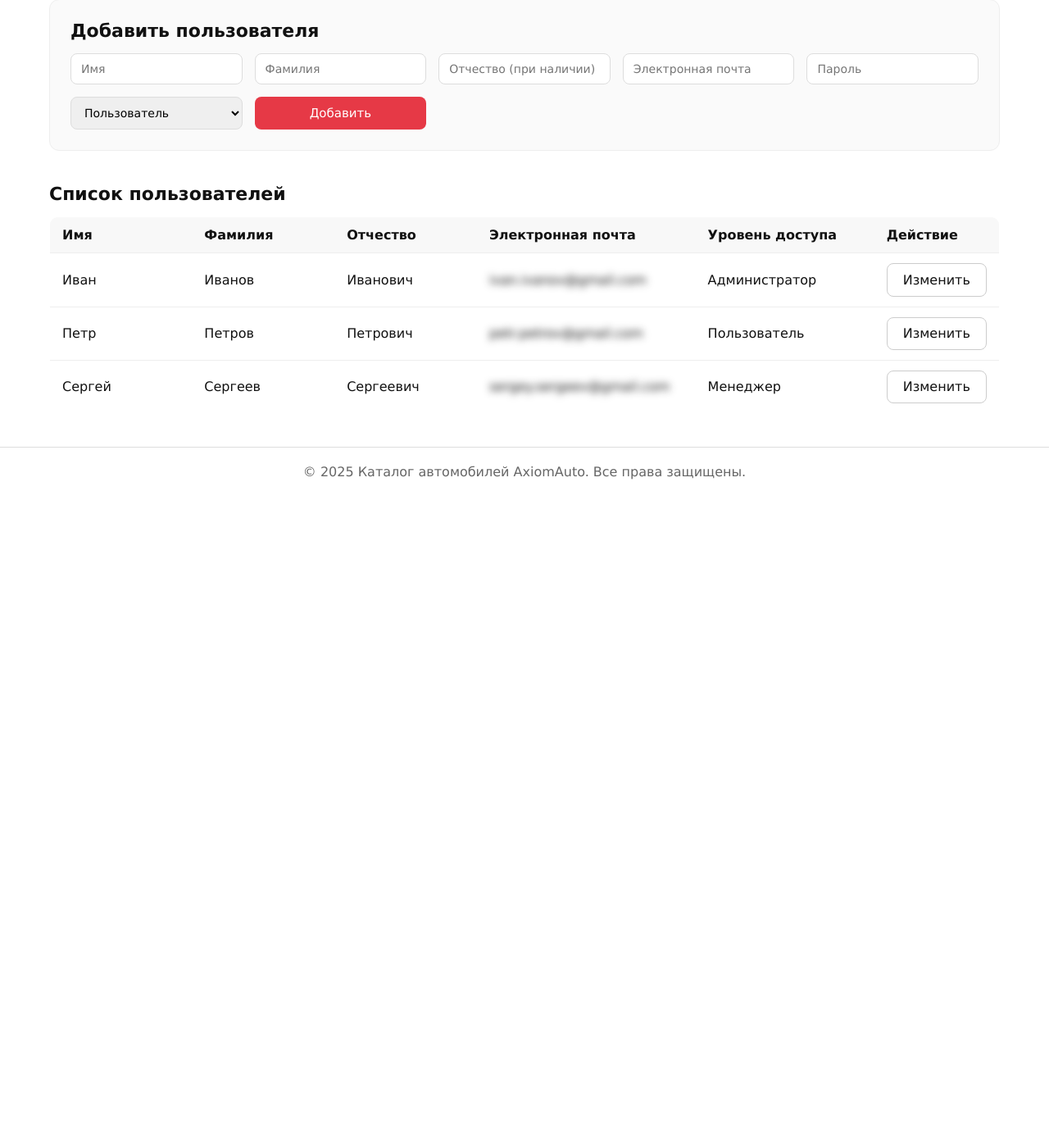
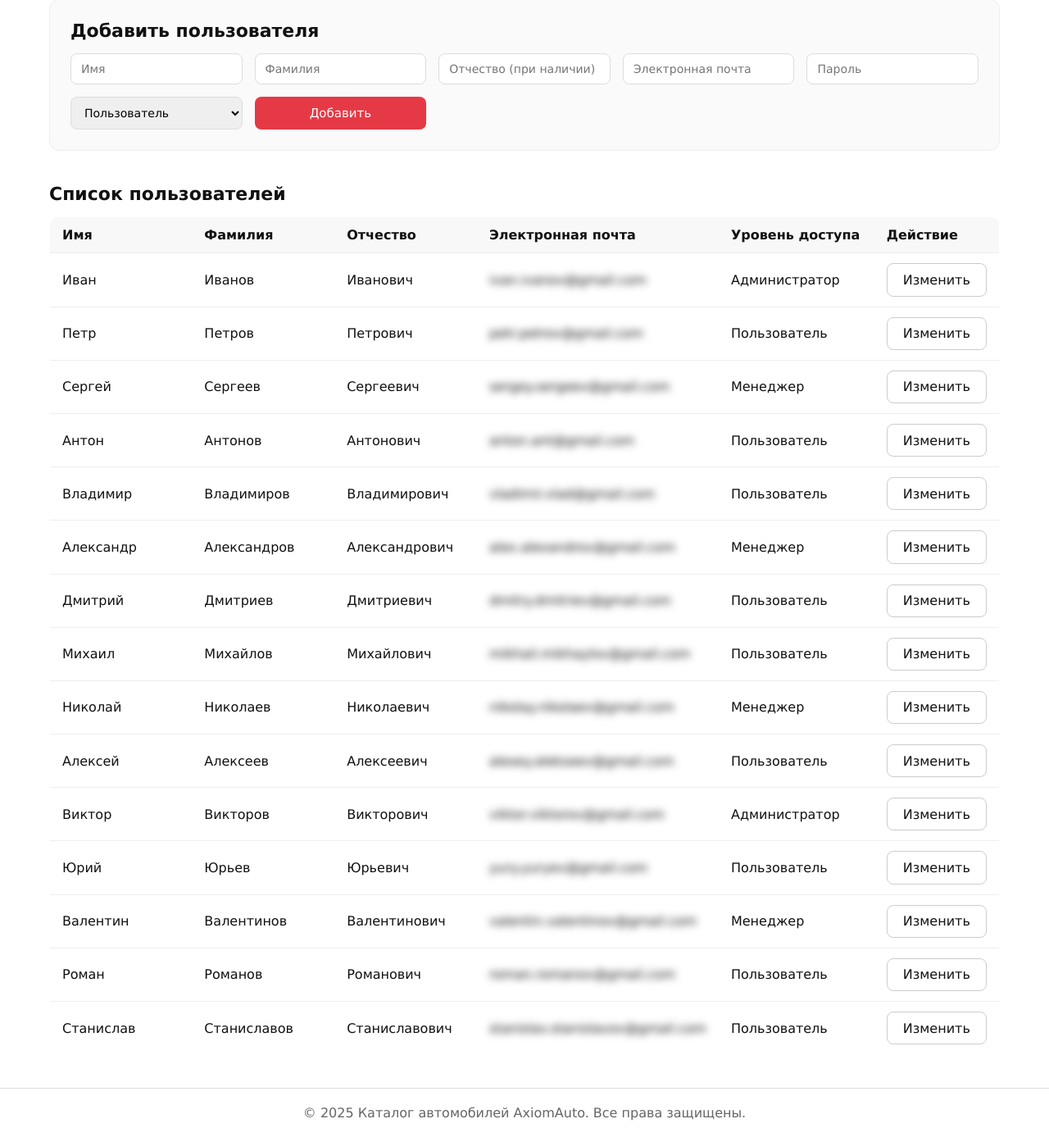
Before and after one commit to HanamileH/AxiomAuto, a Flask app: template app/templates/staff/users.html in a window 1280 px wide. Shown: the part 357-1744 px from the top of the page at 82% size. Before the commit the page ends 942 px from the top, so only its background shows below. Run offline with Flask 3, Linux system fonts and the light colour scheme; the template is opened without the code that fills it, so the values that code supplies are empty; parts of the project's set-up code (start-up, migrations or seed data) failed here and were passed over.

Commit message:
Add new user entries and fix class spacing in users template

```diff
--- a/app/templates/staff/users.html
+++ b/app/templates/staff/users.html
@@ -69,7 +69,7 @@
                 <td>Петр</td>
                 <td>Петров</td>
                 <td>Петрович</td>
-                <td  class="hide-data">petr.petrov@gmail.com</td>
+                <td class="hide-data">petr.petrov@gmail.com</td>
                 <td>Пользователь</td>
                 <td><button class="btn-outline">Изменить</button></td>
             </tr>
@@ -82,6 +82,115 @@
                 <td>Менеджер</td>
                 <td><button class="btn-outline">Изменить</button></td>
             </tr>
+
+            <tr>
+                <td>Антон</td>
+                <td>Антонов</td>
+                <td>Антонович</td>
+                <td class="hide-data">anton.ant@gmail.com</td>
+                <td>Пользователь</td>
+                <td><button class="btn-outline">Изменить</button></td>
+            </tr>
+
+            <tr>
+                <td>Владимир</td>
+                <td>Владимиров</td>
+                <td>Владимирович</td>
+                <td class="hide-data">vladimir.vlad@gmail.com</td>
+                <td>Пользователь</td>
+                <td><button class="btn-outline">Изменить</button></td>
+            </tr>
+
+            <tr>
+                <td>Александр</td>
+                <td>Александров</td>
+                <td>Александрович</td>
+                <td class="hide-data">alex.alexandrov@gmail.com</td>
+                <td>Менеджер</td>
+                <td><button class="btn-outline">Изменить</button></td>
+            </tr>
+
+            <tr>
+                <td>Дмитрий</td>
+                <td>Дмитриев</td>
+                <td>Дмитриевич</td>
+                <td class="hide-data">dmitry.dmitriev@gmail.com</td>
+                <td>Пользователь</td>
+                <td><button class="btn-outline">Изменить</button></td>
+            </tr>
+
+            <tr>
+                <td>Михаил</td>
+                <td>Михайлов</td>
+                <td>Михайлович</td>
+                <td class="hide-data">mikhail.mikhaylov@gmail.com</td>
+                <td>Пользователь</td>
+                <td><button class="btn-outline">Изменить</button></td>
+            </tr>
+
+            <tr>
+                <td>Николай</td>
+                <td>Николаев</td>
+                <td>Николаевич</td>
+                <td class="hide-data">nikolay.nikolaev@gmail.com</td>
+                <td>Менеджер</td>
+                <td><button class="btn-outline">Изменить</button></td>
+            </tr>
+
+            <tr>
+                <td>Алексей</td>
+                <td>Алексеев</td>
+                <td>Алексеевич</td>
+                <td class="hide-data">alexey.alekseev@gmail.com</td>
+                <td>Пользователь</td>
+                <td><button class="btn-outline">Изменить</button></td>
+            </tr>
+
+            <tr>
+                <td>Виктор</td>
+                <td>Викторов</td>
+                <td>Викторович</td>
+                <td class="hide-data">viktor.viktorov@gmail.com</td>
+                <td>Администратор</td>
+                <td><button class="btn-outline">Изменить</button></td>
+            </tr>
+
+            <tr>
+                <td>Юрий</td>
+                <td>Юрьев</td>
+                <td>Юрьевич</td>
+                <td class="hide-data">yury.yuryev@gmail.com</td>
+                <td>Пользователь</td>
+                <td><button class="btn-outline">Изменить</button></td>
+            </tr>
+
+            <tr>
+                <td>Валентин</td>
+                <td>Валентинов</td>
+                <td>Валентинович</td>
+                <td class="hide-data">valentin.valentinov@gmail.com</td>
+                <td>Менеджер</td>
+                <td><button class="btn-outline">Изменить</button></td>
+            </tr>
+
+            <tr>
+                <td>Роман</td>
+                <td>Романов</td>
+                <td>Романович</td>
+                <td class="hide-data">roman.romanov@gmail.com</td>
+                <td>Пользователь</td>
+                <td><button class="btn-outline">Изменить</button></td>
+            </tr>
+
+            <tr>
+                <td>Станислав</td>
+                <td>Станиславов</td>
+                <td>Станиславович</td>
+                <td class="hide-data">stanislav.stanislavov@gmail.com</td>
+                <td>Пользователь</td>
+                <td><button class="btn-outline">Изменить</button></td>
+            </tr>
+
         </tbody>
     </table>
 {% endblock %}
```
